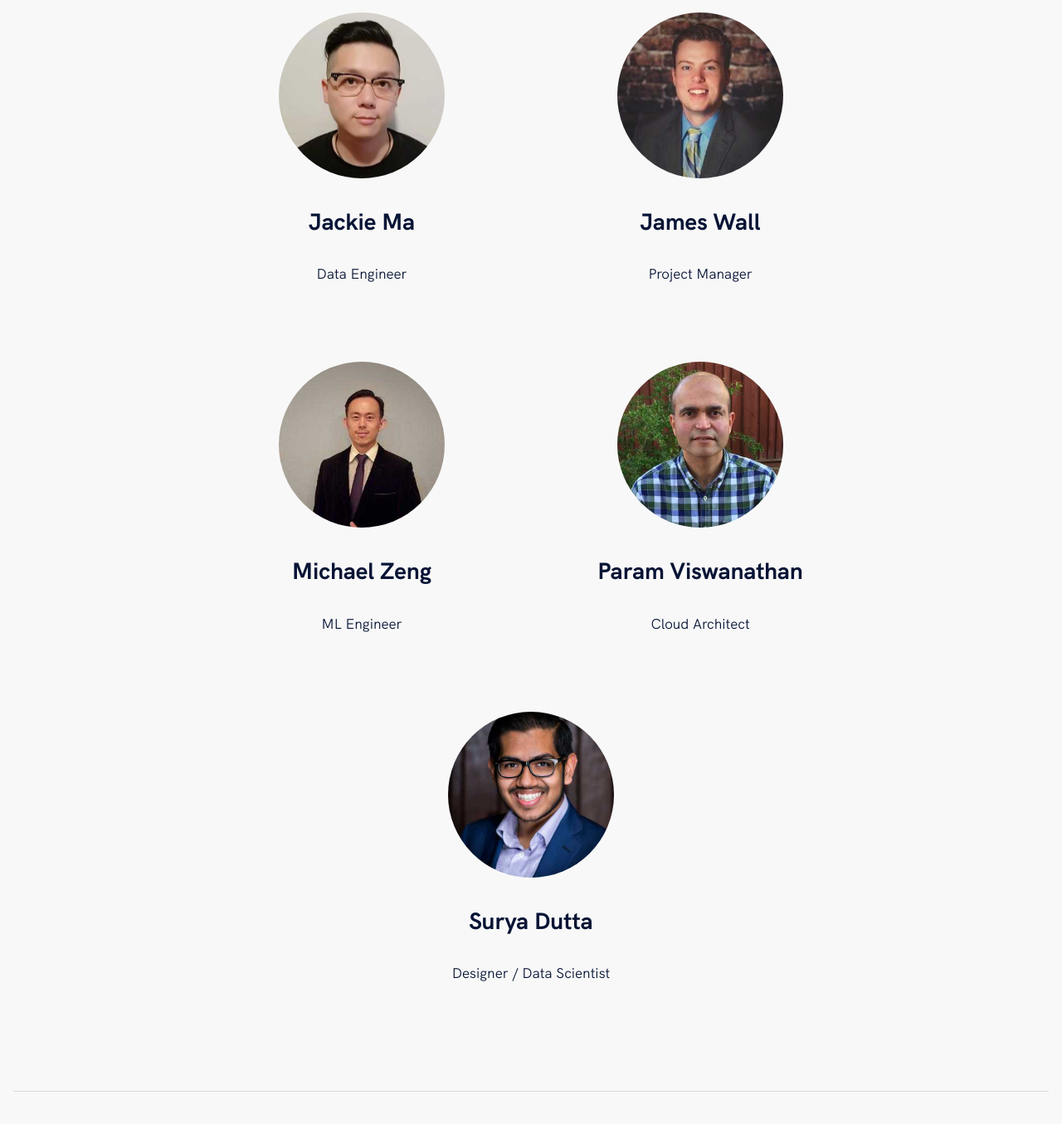
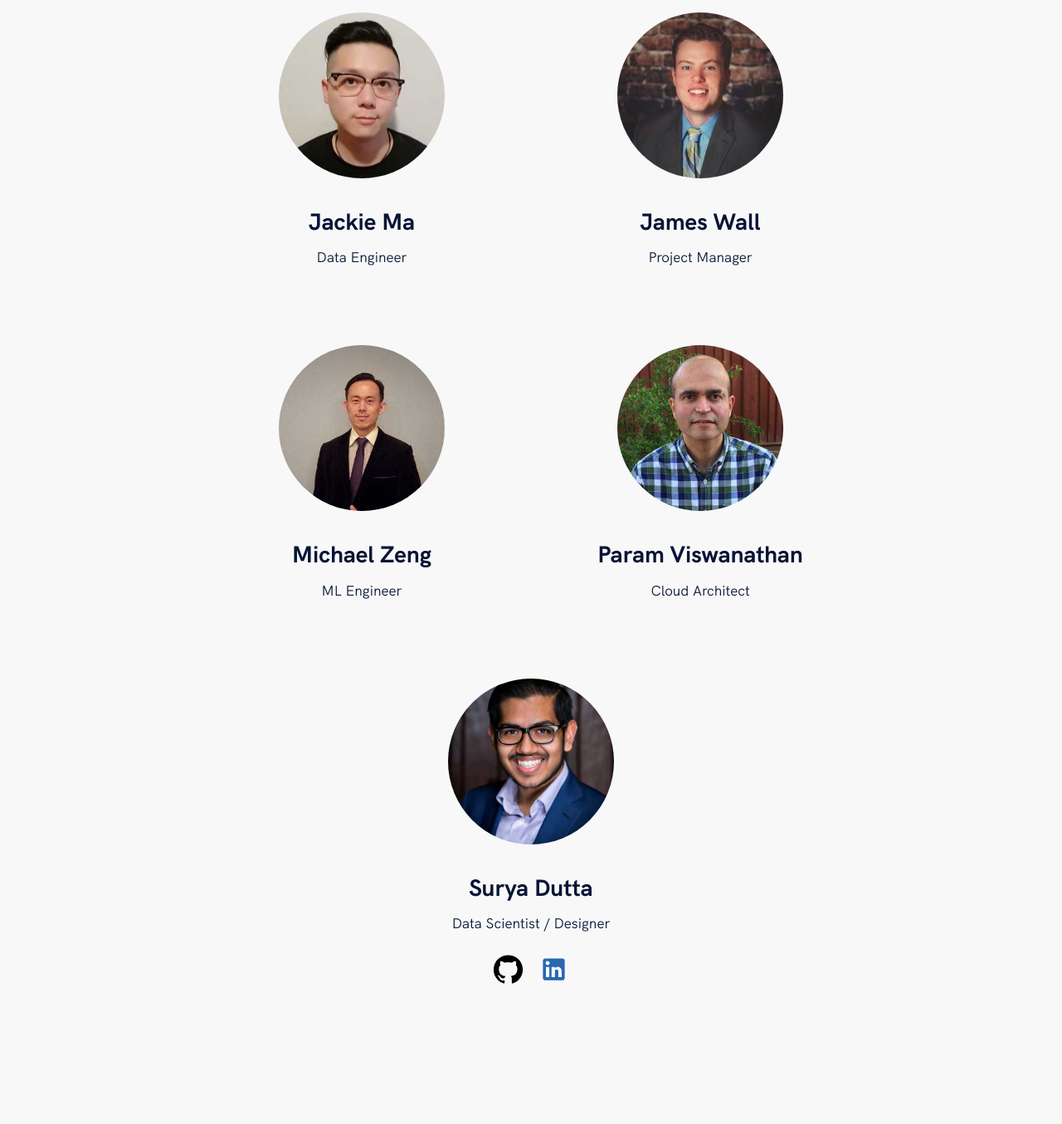
Before and after one commit to W210-SP21-Capstone-Dementia/website, a Gatsby site: page / in a window 1280 px wide. Shown: the part 2715-4070 px from the top of the page at 83% size. Built offline with nearby package versions, Linux system fonts and the light colour scheme; Gatsby itself is replaced by a stand-in of ours.

Commit message:
add social

```diff
--- a/src/components/sections/team.js
+++ b/src/components/sections/team.js
@@ -3,6 +3,8 @@
 import { Grid, Paper, Divider } from '@material-ui/core';
 import { graphql, useStaticQuery, Link } from "gatsby"
 import Img from "gatsby-image"
+import GitHubIcon from '@material-ui/icons/GitHub';
+import LinkedInIcon from '@material-ui/icons/LinkedIn';
 
 import { Container, Section } from "../global"
 
@@ -65,12 +67,12 @@
             <Grid item xs={4}>
               <StyledImage fluid={images.jackie.childImageSharp.fluid} />
               <h4>Jackie Ma</h4>
-              <p>Data Engineer</p>
+              <p style={{marginTop:-20}}>Data Engineer</p>
             </Grid>
             <Grid item xs={4}>
               <StyledImage fluid={images.james.childImageSharp.fluid} />
               <h4 >James Wall</h4>
-              <p>Project Manager</p>
+              <p style={{marginTop:-20}}>Project Manager</p>
             </Grid>
             <Grid item xs={2}/>
           </Grid>
@@ -83,12 +85,12 @@
             <Grid item xs={4}>
               <StyledImage fluid={images.michael.childImageSharp.fluid} />
               <h4>Michael Zeng</h4>
-              <p>ML Engineer</p>
+              <p style={{marginTop:-20}}>ML Engineer</p>
             </Grid>
             <Grid item xs={4}>
               <StyledImage fluid={images.param.childImageSharp.fluid} />
               <h4>Param Viswanathan</h4>
-              <p>Cloud Architect</p>
+              <p style={{marginTop:-20}}>Cloud Architect</p>
             </Grid>
             <Grid item xs={2}/>
           </Grid>
@@ -101,7 +103,13 @@
             <Grid item xs={4}>
               <StyledImage fluid={images.surya.childImageSharp.fluid} />
               <h4>Surya Dutta</h4>
-              <p>Designer / Data Scientist</p>
+              <p style={{marginTop:-20}}>Data Scientist / Designer</p>
+              <a href="https://github.com/suryadutta" target="_blank">
+                <GitHubIcon fontSize="large" style={{ margin: 10, color:"black" }} />
+              </a>
+              <a href="https://www.linkedin.com/in/suryadutta" target="_blank">
+                <LinkedInIcon fontSize="large" style={{ margin: 10, color:"#2867b2" }} />
+              </a>
             </Grid>
             <Grid item xs={4}/>
           </Grid>
```
